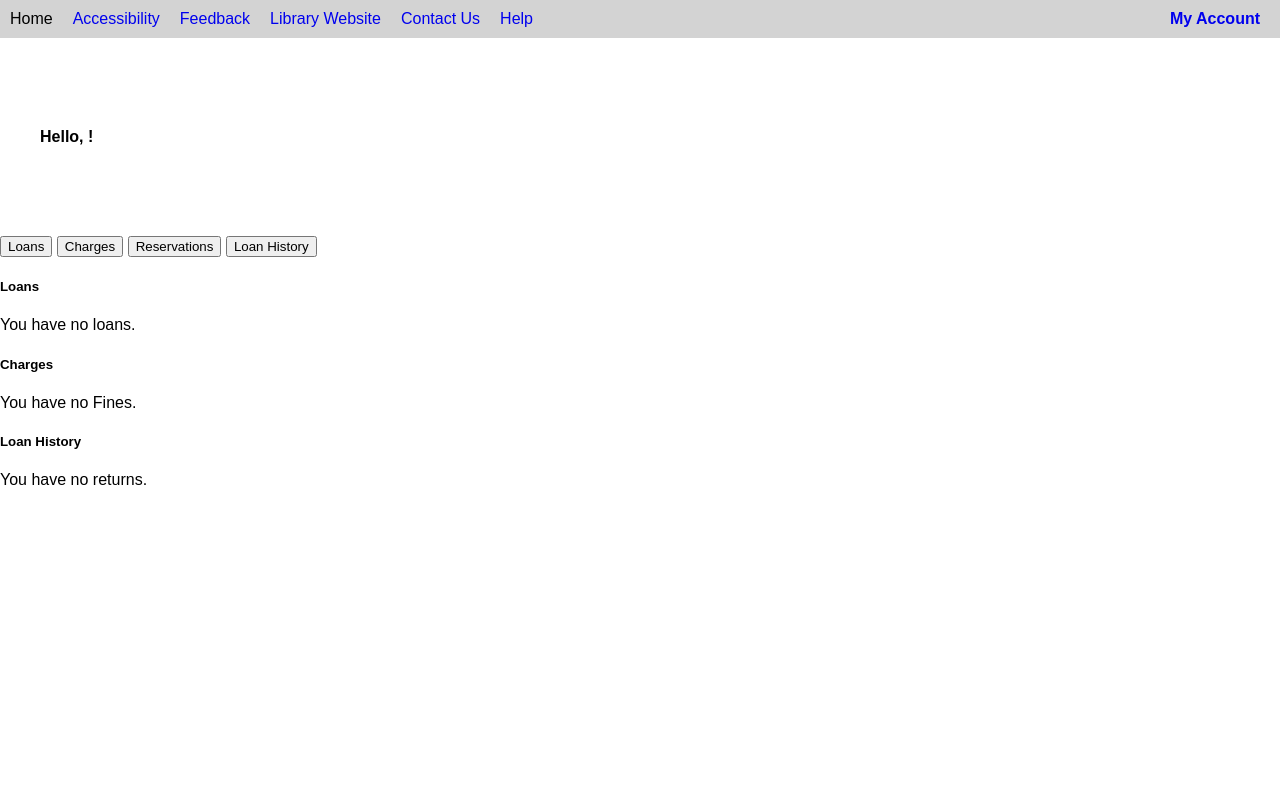
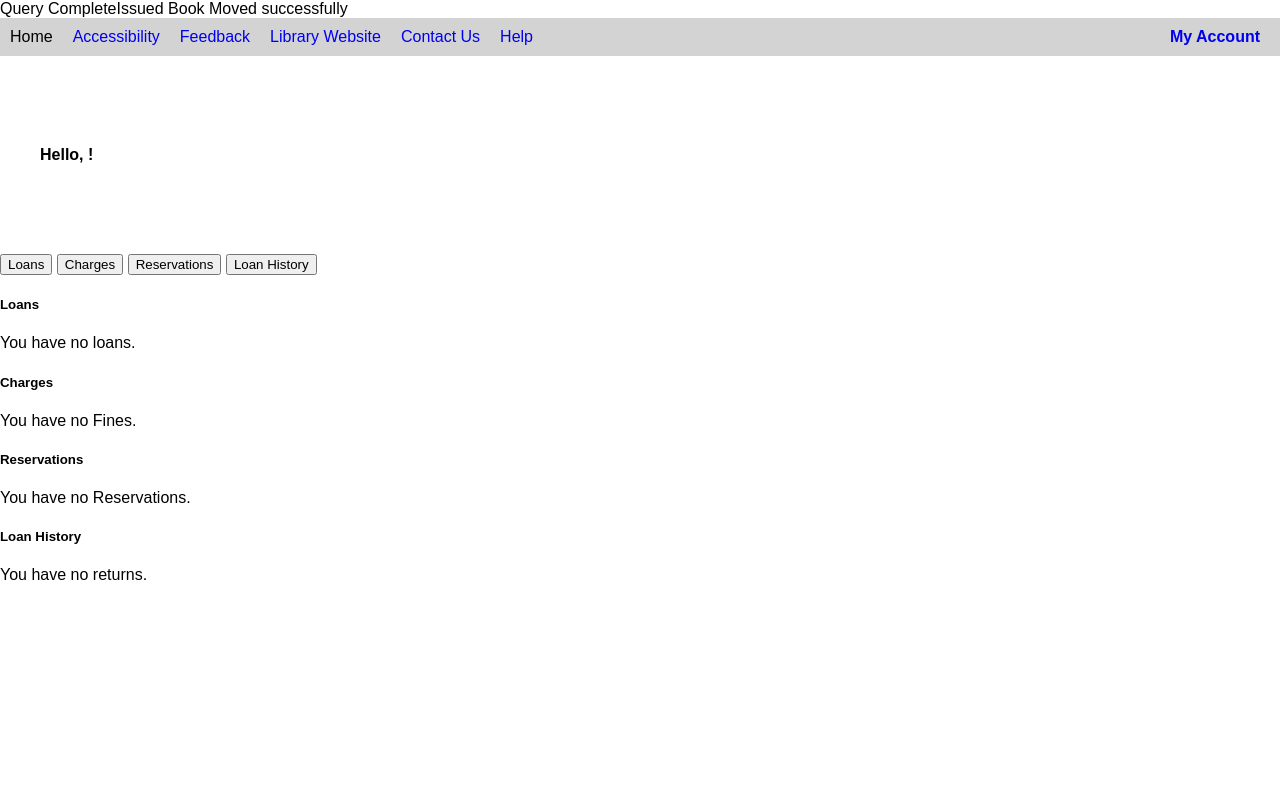
Before and after one commit to Alphaa2k/FinalProject, a PHP site: page /account.php in a window 1280 px wide. Run offline with PHP 8.4, Linux system fonts and the light colour scheme; the visitor is signed in with stand-in values (Sample User, id 1); tables that the repository leaves empty or names only in its code hold one stand-in row (values such as "Sample post").

Commit message:
Reservation List and Automatic DB Update
Database runs query to move expired borrowed books to fines and comes with a base starting fine. Reservation list to show books reserved

```diff
--- a/account.php
+++ b/account.php
@@ -5,8 +5,23 @@
 
   $account = $_SESSION['id'];
 
+  $sqlfine = 'INSERT INTO Fine(IssueID, BookID, MemberID, Amount) SELECT IssueID, BookID, MemberID, 0.5 from Issue where ExpiryDate < CURRENT_DATE()';
+  $update = mysqli_query($conn, $sqlfine);
 
+  if (!$update) {
+    echo "Query Failed";
+  }else{
+    echo "Query Complete";
+}
+  $sqldelete = 'DELETE FROM Issue where ExpiryDate < CURRENT_DATE()';
+  $update2 = mysqli_query($conn, $sqldelete);
 
+  if (!$update2) {
+    echo "Query Failed";
+    echo "error " . mysqli_error($conn);
+  }else{
+    echo "Issued Book Moved successfully";
+}
  ?>
 
 <!DOCTYPE html>
@@ -75,7 +90,6 @@
         <?php echo htmlspecialchars($loan['Title']); ?>
       </p>
 
-
       <label>ISBN:</label>
       <p>
         <?php echo htmlspecialchars($loan['ISBN']); ?>
@@ -92,7 +106,7 @@
       </p>
 
       <?php }?>
-      <?php } ?>
+      <?php }?>
       <?php }?>
 
     </div>
@@ -106,24 +120,66 @@
 
       <?php
 
-        $sql2 = "SELECT * FROM Fine WHERE MemberID='".$account['MemberID']."' ";
+        $sql2 = "SELECT f.BookID, f.MemberID, f.Amount, b.BookID, b.ISBN from Fine f, Book b where f.BookID = b.BookID and f.MemberID = '".$account['MemberID']."' ";
         $result2 = mysqli_query($conn, $sql2);
 
         if (mysqli_num_rows($result2) == 0) {
           echo "You have no Fines.";
         } else{
           $fines = mysqli_fetch_all($result2, MYSQLI_ASSOC);
+          mysqli_free_result($result2);
           foreach ($fines as $afine) {
-          if(isset($fine['BookID'])){?>
+          if(isset($afine['BookID'])){?>
+
+            <label>Book Title:</label>
+            <p>
+              <?php echo htmlspecialchars($afine['BookID']); ?>
+            </p>
+
+            <label>ISBN:</label>
+            <p>
+              <?php echo htmlspecialchars($afine['ISBN']); ?>
+            </p>
+
+            <label>Issue Date:</label>
+            <p>
+              <?php echo htmlspecialchars($afine['Amount']); ?>
+            </p>
+
+            <label>Return By:</label>
+            <p>
+              <?php echo htmlspecialchars($afine['ExpiryDate']); ?>
+            </p>
+
+      <?php }
+              }
+                }?>
+    </div>
+  </div>
+
+  <div id="Reservations" class="tabcontent">
+    <h5>Reservations</h5>
+
+    <div class="row">
+
+      <?php
+
+        $sql3 = "SELECT * FROM Reservation WHERE MemberID='".$account['MemberID']."' ";
+        $result3 = mysqli_query($conn, $sql3);
+
+        if (mysqli_num_rows($result3) == 0) {
+          echo "You have no Reservations.";
+        } else{
+          $reservations = mysqli_fetch_all($result3, MYSQLI_ASSOC);
+          mysqli_free_result($result3);
+          foreach ($reservations as $areservation) {
+          if(isset($areservation['BookID'])){?>
 
       <div class="s1">
-        <?php echo htmlspecialchars($loan['BookID']); ?>
+        <?php echo htmlspecialchars($areservation['BookID']); ?>
       </div>
       <div class="s2">
-        <?php echo htmlspecialchars($loan['IssueID']); ?>
-      </div>
-      <div class="s3">
-        <?php echo htmlspecialchars($loan['Amount']); ?>
+        <?php echo htmlspecialchars($areservation['ResExpire']); ?>
       </div>
 
       <?php }
@@ -147,6 +203,7 @@
           echo "You have no returns.";
         } else{
           $returns = mysqli_fetch_all($result4, MYSQLI_ASSOC);
+          mysqli_free_result($result4);
           foreach ($returns as $return) {
           if(isset($return['BookID'])){?>
 
```
